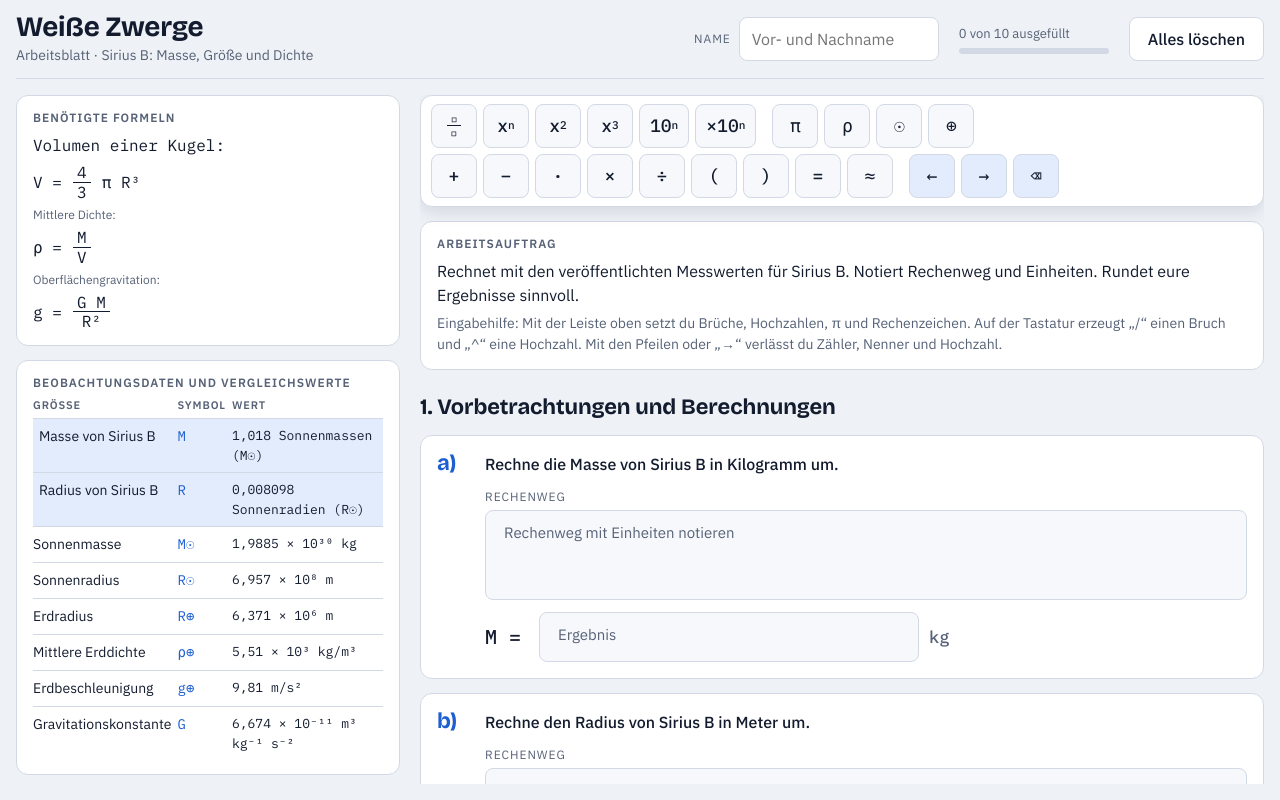
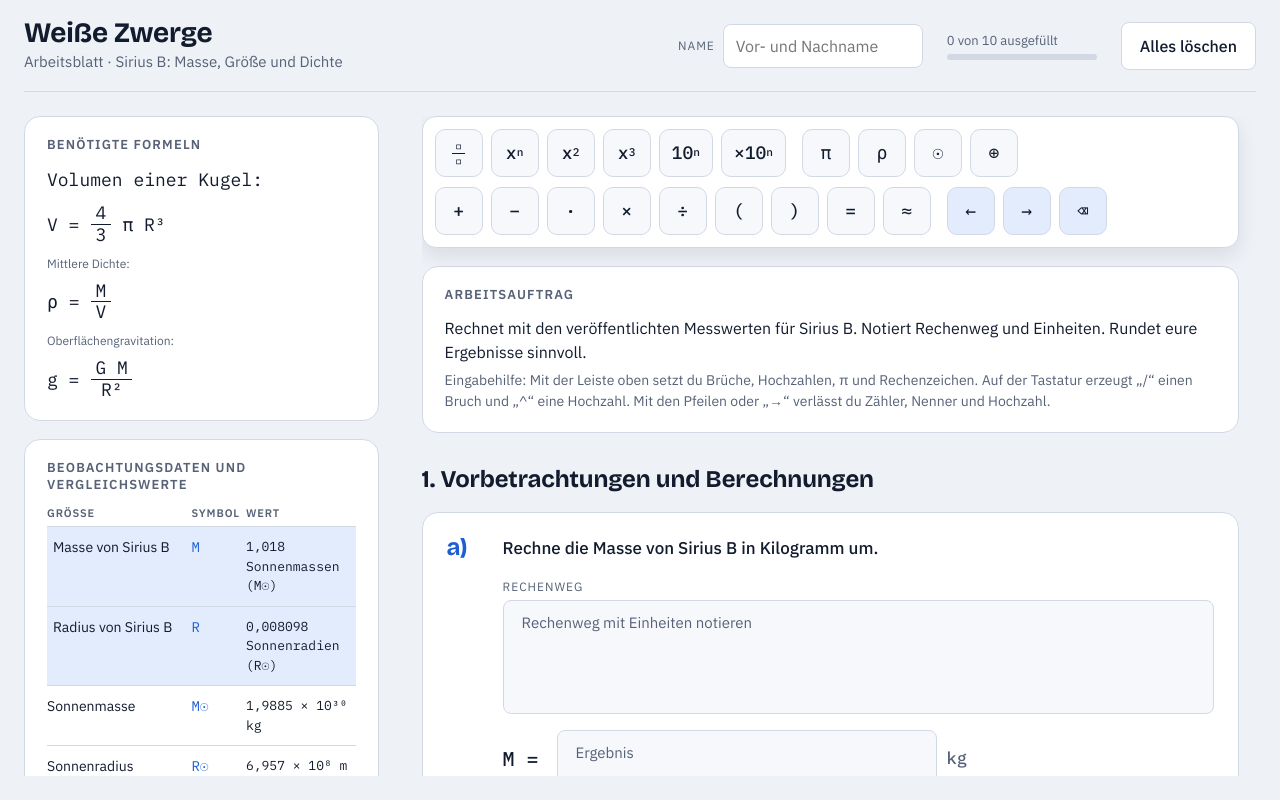
Before and after one commit to Gdudi/Praxisaufgabe, a plain HTML site: page index.html in a window 1280 px wide. Drawn offline with nearby package versions, Linux system fonts and the light colour scheme.

Commit message:
Enhance layout for large touch displays

```diff
--- a/index.html
+++ b/index.html
@@ -143,6 +143,310 @@ textarea{width:100%;border:1px solid var(--line);border-radius:8px;background:va
   .who input{width:150px}
 }
 @media (prefers-reduced-motion:reduce){*{transition:none!important}.caret{animation:none}}
+
+
+
+
+
+/* =========================================
+   iPad & große Touch-Displays
+   ========================================= */
+
+/* Stabileres Layout auf großen Viewports */
+html {
+  min-height: 100%;
+  -webkit-tap-highlight-color: transparent;
+}
+
+body {
+  min-height: 100dvh;
+  min-height: 100vh;
+}
+
+/* Mehr Platz für Inhalt und Aufgaben */
+@media (min-width: 861px) {
+  body {
+    padding-left: max(24px, env(safe-area-inset-left, 0px));
+    padding-right: max(24px, env(safe-area-inset-right, 0px));
+  }
+
+  .top {
+    gap: 16px 24px;
+    padding-block: 18px;
+  }
+
+  .title h1 {
+    font-size: clamp(28px, 2.2vw, 36px);
+  }
+
+  .title p {
+    font-size: 15px;
+  }
+
+  .layout {
+    grid-template-columns:
+      minmax(340px, 0.78fr)
+      minmax(0, 1.8fr);
+    gap: 24px;
+    padding-block: 24px;
+  }
+
+  aside,
+  main {
+    overscroll-behavior: contain;
+    scrollbar-gutter: stable;
+  }
+
+  aside {
+    gap: 18px;
+  }
+
+  main {
+    gap: 18px;
+    padding: 0 2px 32px 0;
+  }
+
+  .panel {
+    padding: 20px 22px;
+    border-radius: 16px;
+  }
+
+  .panel h2 {
+    font-size: 13px;
+    margin-bottom: 12px;
+  }
+
+  .formulas {
+    gap: 10px;
+    font-size: 18px;
+  }
+
+  table.data {
+    font-size: 14px;
+  }
+
+  table.data th {
+    font-size: 11px;
+  }
+
+  table.data td {
+    padding-block: 10px;
+  }
+
+  .sec {
+    font-size: clamp(24px, 1.8vw, 30px);
+    margin-top: 14px;
+  }
+
+  .task {
+    grid-template-columns: 44px minmax(0, 1fr);
+    gap: 12px;
+    padding: 22px 24px;
+    border-radius: 16px;
+  }
+
+  .tl {
+    font-size: 24px;
+  }
+
+  .tb {
+    gap: 16px;
+  }
+
+  .q {
+    font-size: 17px;
+    line-height: 1.6;
+  }
+
+  .mfv {
+    min-height: 54px;
+    padding: 12px 16px;
+    font-size: 19px;
+  }
+
+  .mf.ml .mfv {
+    min-height: 112px;
+  }
+
+  .answer textarea {
+    min-height: 180px;
+    font-size: 16px;
+  }
+
+  .kp {
+    gap: 10px 16px;
+    padding: 12px;
+    border-radius: 14px;
+  }
+
+  .kg {
+    gap: 8px;
+  }
+
+  .kb {
+    min-width: 48px;
+    height: 48px;
+    padding-inline: 12px;
+    border-radius: 10px;
+  }
+
+  .btn {
+    min-height: 48px;
+  }
+}
+
+/* Große iPads im Querformat */
+@media (min-width: 1024px) and (orientation: landscape) {
+  .layout {
+    grid-template-columns:
+      minmax(350px, 30%)
+      minmax(0, 1fr);
+    gap: 28px;
+  }
+
+  aside,
+  main {
+    min-height: 0;
+  }
+
+  /* Formeleingabe bleibt im Aufgabenbereich erreichbar */
+  .kp {
+    top: 0;
+    z-index: 10;
+    box-shadow: 0 8px 20px rgba(10, 20, 40, 0.09);
+  }
+}
+
+/* Sehr breite Displays, etwa iPad Pro oder Stage Manager */
+@media (min-width: 1366px) {
+  body {
+    padding-inline: max(32px, env(safe-area-inset-left, 0px));
+  }
+
+  .layout {
+    grid-template-columns:
+      minmax(370px, 420px)
+      minmax(0, 1fr);
+    gap: 32px;
+  }
+
+  .task {
+    padding: 24px 28px;
+  }
+
+  .tb {
+    max-width: 1100px;
+  }
+
+  .res .mf {
+    max-width: 460px;
+  }
+}
+
+/* iPad im Hochformat: einspaltiger Lesefluss */
+@media (min-width: 600px) and (max-width: 1023px) {
+  html,
+  body {
+    height: auto;
+    min-height: 100%;
+  }
+
+  .top {
+    gap: 14px 20px;
+    padding-block: 16px;
+  }
+
+  .title {
+    flex: 1 1 300px;
+  }
+
+  .title h1 {
+    font-size: 32px;
+  }
+
+  .who input {
+    width: min(220px, 25vw);
+  }
+
+  .layout {
+    display: flex;
+    flex-direction: column;
+    gap: 20px;
+    padding-block: 20px;
+  }
+
+  aside,
+  main {
+    overflow: visible;
+  }
+
+  aside {
+    display: grid;
+    grid-template-columns: repeat(2, minmax(0, 1fr));
+    align-items: start;
+    gap: 16px;
+    margin: 0;
+  }
+
+  .panel {
+    padding: 20px;
+  }
+
+  .kp {
+    position: sticky;
+    top: 0;
+    z-index: 10;
+  }
+
+  .task {
+    padding: 20px 24px;
+  }
+}
+
+/* Touch-Bedienung ohne Maus */
+@media (pointer: coarse) {
+  .btn,
+  .kb {
+    touch-action: manipulation;
+    -webkit-user-select: none;
+    user-select: none;
+  }
+
+  .btn {
+    padding-inline: 20px;
+  }
+
+  .mf,
+  textarea,
+  input {
+    scroll-margin-block: 100px;
+  }
+
+  .kb:active,
+  .btn:active:not(:disabled) {
+    background-color: var(--accent-soft);
+    border-color: var(--accent);
+  }
+}
+
+/* Dynamische Höhe und Safe Areas bei iPadOS */
+@supports (height: 100dvh) {
+  @media (min-width: 861px) {
+    html,
+    body {
+      height: 100dvh;
+    }
+
+    .layout {
+      min-height: 0;
+    }
+  }
+}
+
+
+
+
+
 </style>
 
 
```
